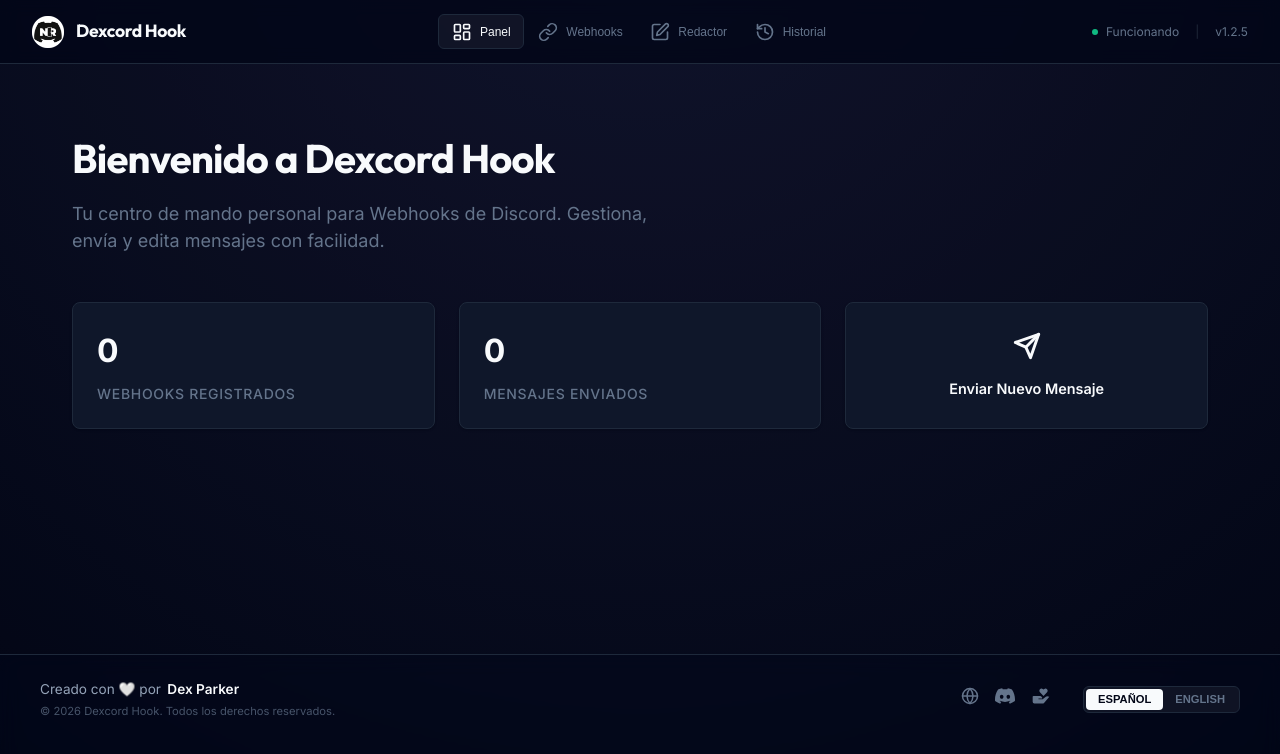
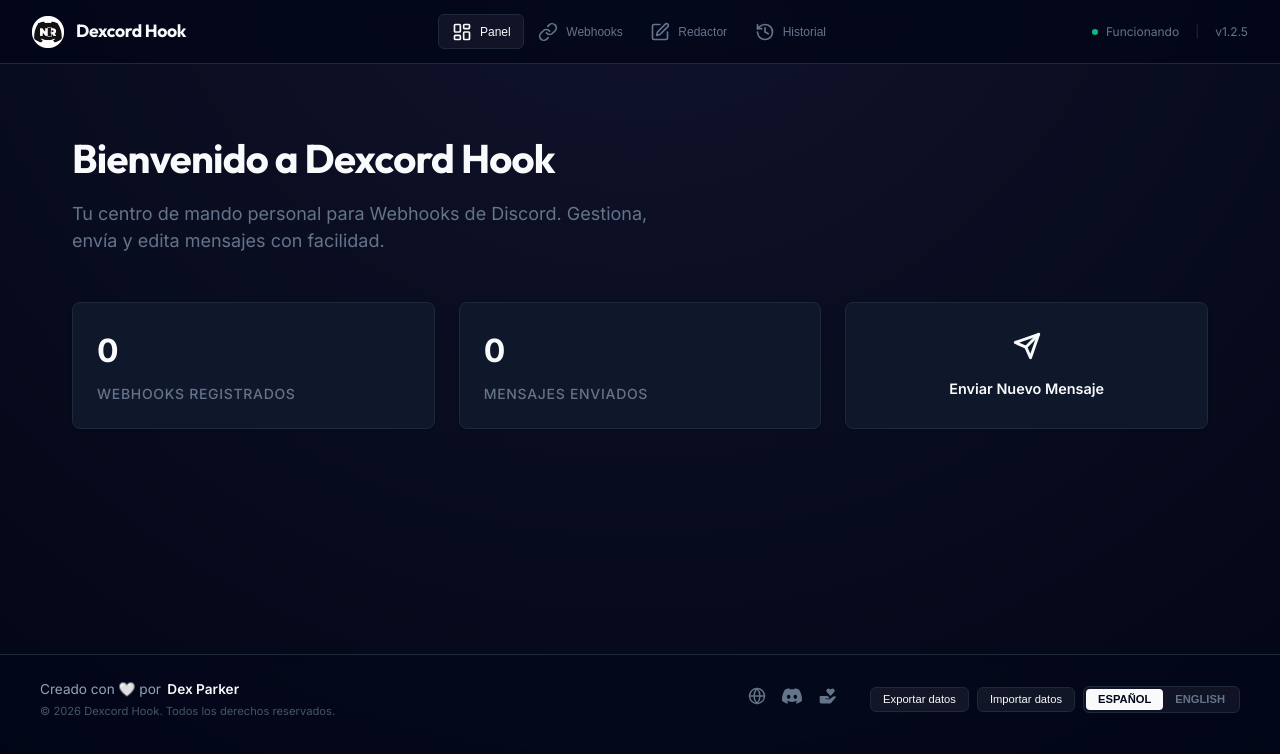
Before and after one commit to NOIR-DexPrkr/Dexcord_Hook, a React (Vite) app: page / in a window 1280 px wide. Shown: the top 754 px of the page. Built offline with nearby package versions, Linux system fonts and the light colour scheme.

Commit message:
Refactor code structure for improved readability and maintainability

```diff
--- a/src/App.tsx
+++ b/src/App.tsx
@@ -11,23 +11,62 @@
 import type { Language } from './translations'
 import Footer from './components/Footer'
 
+interface BackupData {
+  version: number;
+  exportedAt: number;
+  language: Language;
+  currentView: View;
+  webhooks: Webhook[];
+  history: SentMessage[];
+  draft?: WebhookPayload;
+}
+
+const STORAGE_KEYS = {
+  language: 'Dexcord Hook_language',
+  currentView: 'Dexcord Hook_current_view',
+  webhooks: 'Dexcord Hook_webhooks',
+  history: 'Dexcord Hook_history',
+  draft: 'Dexcord Hook_draft'
+} as const
+
+const readStoredJSON = <T,>(key: string, fallback: T): T => {
+  try {
+    const saved = localStorage.getItem(key)
+    return saved ? JSON.parse(saved) as T : fallback
+  } catch {
+    return fallback
+  }
+}
+
+const isBackupData = (value: unknown): value is BackupData => {
+  if (!value || typeof value !== 'object') return false
+  const candidate = value as Record<string, unknown>
+
+  return (
+    typeof candidate.version === 'number' &&
+    typeof candidate.exportedAt === 'number' &&
+    typeof candidate.language === 'string' &&
+    typeof candidate.currentView === 'string' &&
+    Array.isArray(candidate.webhooks) &&
+    Array.isArray(candidate.history)
+  )
+}
+
 function App() {
   const [language, setLanguage] = useState<Language>(() => {
-    return (localStorage.getItem('Dexcord Hook_language') as Language) || 'es'
+    return (localStorage.getItem(STORAGE_KEYS.language) as Language) || 'es'
   })
 
   const [view, setView] = useState<View>(() => {
-    return (localStorage.getItem('Dexcord Hook_current_view') as View) || 'dashboard'
+    return (localStorage.getItem(STORAGE_KEYS.currentView) as View) || 'dashboard'
   })
 
   const [webhooks, setWebhooks] = useState<Webhook[]>(() => {
-    const saved = localStorage.getItem('Dexcord Hook_webhooks')
-    return saved ? JSON.parse(saved) : []
+    return readStoredJSON<Webhook[]>(STORAGE_KEYS.webhooks, [])
   })
 
   const [history, setHistory] = useState<SentMessage[]>(() => {
-    const saved = localStorage.getItem('Dexcord Hook_history')
-    return saved ? JSON.parse(saved) : []
+    return readStoredJSON<SentMessage[]>(STORAGE_KEYS.history, [])
   })
 
   // Translation helper
@@ -55,24 +94,91 @@
 
   // Save current view and language
   useEffect(() => {
-    localStorage.setItem('Dexcord Hook_current_view', view)
+    localStorage.setItem(STORAGE_KEYS.currentView, view)
   }, [view])
 
   useEffect(() => {
-    localStorage.setItem('Dexcord Hook_language', language)
+    localStorage.setItem(STORAGE_KEYS.language, language)
   }, [language])
 
   // Save to LocalStorage
   useEffect(() => {
-    localStorage.setItem('Dexcord Hook_webhooks', JSON.stringify(webhooks))
+    localStorage.setItem(STORAGE_KEYS.webhooks, JSON.stringify(webhooks))
   }, [webhooks])
 
   useEffect(() => {
-    localStorage.setItem('Dexcord Hook_history', JSON.stringify(history))
+    localStorage.setItem(STORAGE_KEYS.history, JSON.stringify(history))
   }, [history])
 
   const addWebhook = (w: Webhook) => setWebhooks([...webhooks, w])
   const deleteWebhook = (id: string) => setWebhooks(webhooks.filter(w => w.id !== id))
+
+  const handleExportData = () => {
+    const payload: BackupData = {
+      version: 1,
+      exportedAt: Date.now(),
+      language,
+      currentView: view,
+      webhooks,
+      history,
+      draft: readStoredJSON<WebhookPayload | undefined>(STORAGE_KEYS.draft, undefined)
+    }
+
+    const blob = new Blob([JSON.stringify(payload, null, 2)], { type: 'application/json' })
+    const url = URL.createObjectURL(blob)
+    const link = document.createElement('a')
+    link.href = url
+    link.download = `dexcord-hook-backup-${new Date().toISOString().slice(0, 10)}.json`
+    link.click()
+    URL.revokeObjectURL(url)
+  }
+
+  const handleImportData = (file: File) => {
+    const reader = new FileReader()
+
+    reader.onload = () => {
+      try {
+        const parsed = JSON.parse(String(reader.result))
+
+        if (!isBackupData(parsed)) {
+          throw new Error('Invalid backup format')
+        }
+
+        const imported = parsed
+        setLanguage(imported.language)
+        setView(imported.currentView)
+        setWebhooks(imported.webhooks)
+        setHistory(imported.history)
+
+        localStorage.setItem(STORAGE_KEYS.language, imported.language)
+        localStorage.setItem(STORAGE_KEYS.currentView, imported.currentView)
+        localStorage.setItem(STORAGE_KEYS.webhooks, JSON.stringify(imported.webhooks))
+        localStorage.setItem(STORAGE_KEYS.history, JSON.stringify(imported.history))
+
+        if (imported.draft) {
+          localStorage.setItem(STORAGE_KEYS.draft, JSON.stringify(imported.draft))
+        }
+
+        showModal({
+          title: t.backup_success_title,
+          message: t.backup_success_desc,
+          onConfirm: () => closeModal(),
+          onCancel: () => closeModal(),
+          type: 'success'
+        })
+      } catch {
+        showModal({
+          title: t.backup_error_title,
+          message: t.backup_error_desc,
+          onConfirm: () => closeModal(),
+          onCancel: () => closeModal(),
+          type: 'warning'
+        })
+      }
+    }
+
+    reader.readAsText(file)
+  }
 
   const sendMessage = async (webhookId: string, payload: WebhookPayload): Promise<string | null | 'BLOCKED'> => {
     const webhook = webhooks.find(w => w.id === webhookId)
@@ -237,7 +343,12 @@
         )}
       </main>
 
-      <Footer language={language} onLanguageChange={setLanguage} />
+      <Footer
+        language={language}
+        onLanguageChange={setLanguage}
+        onExportData={handleExportData}
+        onImportData={handleImportData}
+      />
 
       <Modal {...modal} onCancel={modal.onCancel || closeModal} language={language} />
     </div>
--- a/src/components/Footer.tsx
+++ b/src/components/Footer.tsx
@@ -1,14 +1,25 @@
-import React from 'react';
+import React, { useRef } from 'react';
 import { translations } from '../translations';
 import type { Language } from '../translations';
 
 interface FooterProps {
   language: Language;
   onLanguageChange: (lang: Language) => void;
+  onExportData: () => void;
+  onImportData: (file: File) => void;
 }
 
-const Footer: React.FC<FooterProps> = ({ language, onLanguageChange }) => {
+const Footer: React.FC<FooterProps> = ({ language, onLanguageChange, onExportData, onImportData }) => {
   const t = translations[language];
+  const fileInputRef = useRef<HTMLInputElement>(null);
+
+  const handleFileChange = (event: React.ChangeEvent<HTMLInputElement>) => {
+    const file = event.target.files?.[0];
+    if (file) {
+      onImportData(file);
+    }
+    event.target.value = '';
+  };
 
   return (
     <footer style={{
@@ -57,6 +68,45 @@
             </a>
           </div>
 
+          <div style={{ display: 'flex', alignItems: 'center', gap: '0.5rem', flexWrap: 'wrap' }}>
+            <div style={{ display: 'flex', gap: '0.5rem' }}>
+              <button
+                onClick={onExportData}
+                style={{
+                  padding: '0.35rem 0.75rem',
+                  fontSize: '0.7rem',
+                  borderRadius: 'var(--radius-md)',
+                  background: 'rgba(255,255,255,0.06)',
+                  color: 'var(--text-primary)',
+                  border: '1px solid var(--border-color)',
+                  cursor: 'pointer'
+                }}
+              >
+                {t.backup_export}
+              </button>
+              <button
+                onClick={() => fileInputRef.current?.click()}
+                style={{
+                  padding: '0.35rem 0.75rem',
+                  fontSize: '0.7rem',
+                  borderRadius: 'var(--radius-md)',
+                  background: 'rgba(255,255,255,0.06)',
+                  color: 'var(--text-primary)',
+                  border: '1px solid var(--border-color)',
+                  cursor: 'pointer'
+                }}
+              >
+                {t.backup_import}
+              </button>
+              <input
+                ref={fileInputRef}
+                type="file"
+                accept="application/json,.json"
+                onChange={handleFileChange}
+                style={{ display: 'none' }}
+              />
+            </div>
+
             {/* Language Toggle in Footer */}
             <div style={{ display: 'flex', background: 'rgba(255,255,255,0.05)', padding: '2px', borderRadius: 'var(--radius-md)', border: '1px solid var(--border-color)' }}>
               <button
@@ -93,6 +143,7 @@
               </button>
             </div>
           </div>
+        </div>
 
       </div>
       <style>{`
--- a/src/translations.ts
+++ b/src/translations.ts
@@ -30,6 +30,12 @@
     foot_website: 'Sitio Web',
     foot_discord: 'Comunidad Discord',
     foot_donations: 'Donaciones',
+    backup_export: 'Exportar datos',
+    backup_import: 'Importar datos',
+    backup_success_title: 'Datos importados',
+    backup_success_desc: 'La configuración, los webhooks y el historial se han restaurado correctamente.',
+    backup_error_title: 'Archivo de respaldo inválido',
+    backup_error_desc: 'El archivo seleccionado no es un respaldo válido de Dexcord Hook.',
 
     // Composer
     comp_title: 'Redactor Avanzado',
@@ -138,6 +144,12 @@
     foot_website: 'Website',
     foot_discord: 'Discord Community',
     foot_donations: 'Donations',
+    backup_export: 'Export data',
+    backup_import: 'Import data',
+    backup_success_title: 'Data imported',
+    backup_success_desc: 'Your configuration, webhooks, and history have been restored successfully.',
+    backup_error_title: 'Invalid backup file',
+    backup_error_desc: 'The selected file is not a valid Dexcord Hook backup.',
 
     // Composer
     comp_title: 'Advanced Composer',
```
Also changed, not shown: 1 other file (tests, documents, lock files or other folders). Lines whose indentation alone changed are shown as unchanged.
